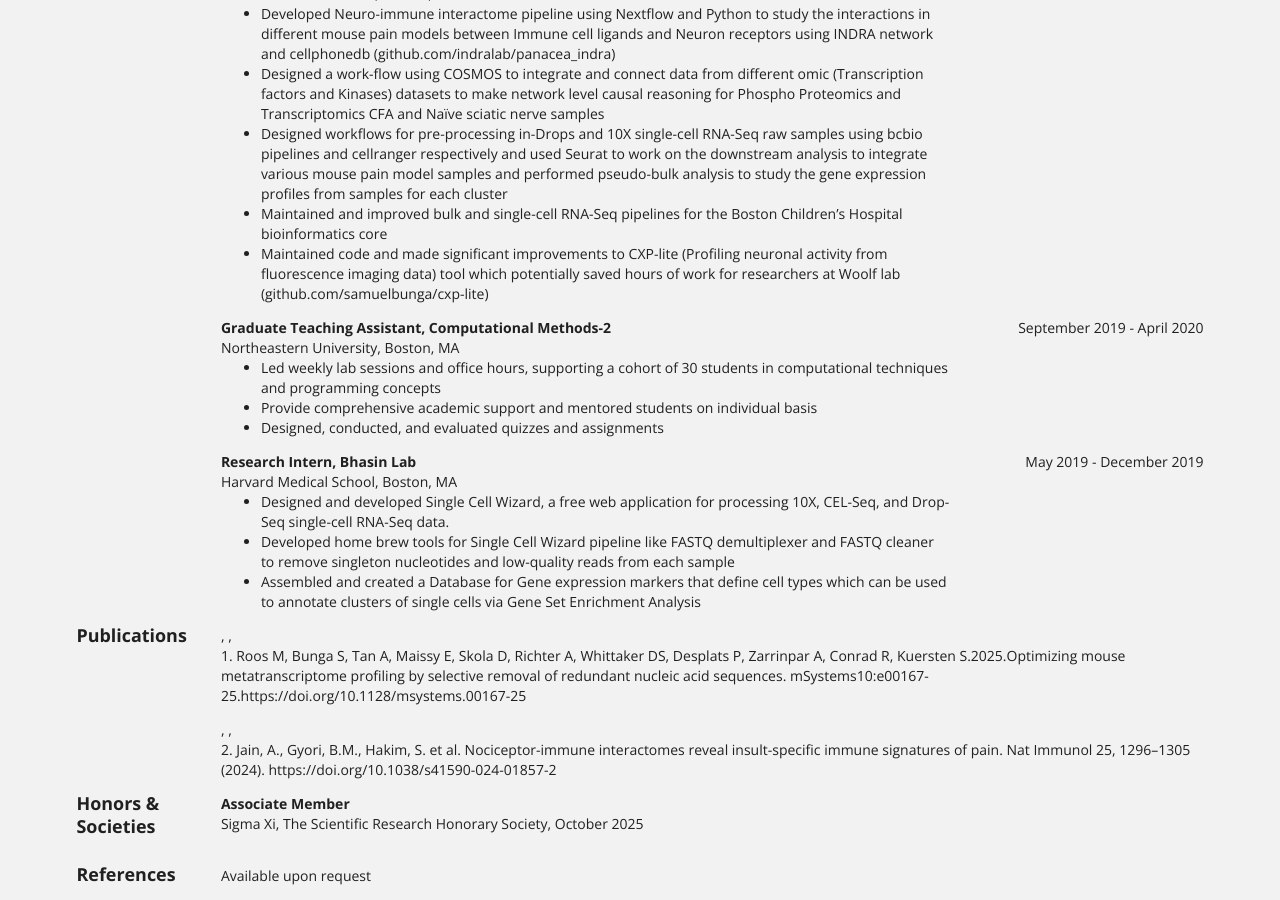
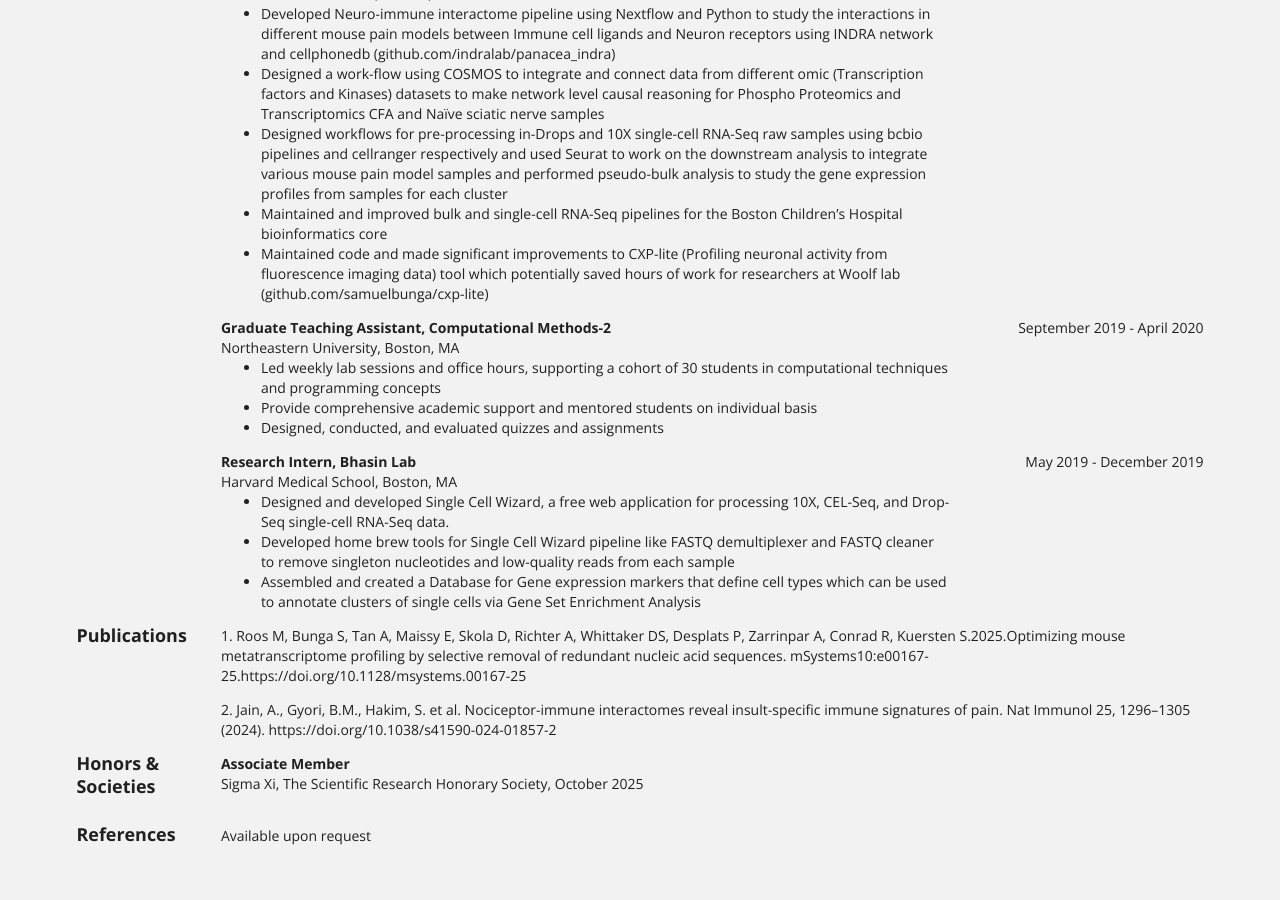
Before and after one commit to samuelbunga/samuelbunga.github.io, a Jekyll site: the page built from bio/index.html, in a window 1280 px wide and 900 px high, scrolled down 659 px. Built offline with Jekyll 4.4.1, drawn with Linux system fonts in a browser that asks for light colours; after the commit the page ends 1519 px from its top, so only the background shows below that.

Commit message:
Update bio-publications-1.html

```diff
--- a/_includes/bio-publications-1.html
+++ b/_includes/bio-publications-1.html
@@ -12,7 +12,6 @@
     <div class="ui grid">
       <div class="sixteen wide column no-bottom">
         <p class="ui no-bottom">
-          <b>{{ entry.name }}</b>{% if entry.author and entry.author != "" %}, {{ entry.author }}{% endif %}, <em>{{ entry.publisher }}</em>, {{ entry.releaseDate }}
           {% if entry.website %}
         <p class="ui no-bottom"><a href="{{ entry.website }}">{{ entry.website | remove: "http://" | remove: "https://" }}</a></p>
         {% endif %}
```
